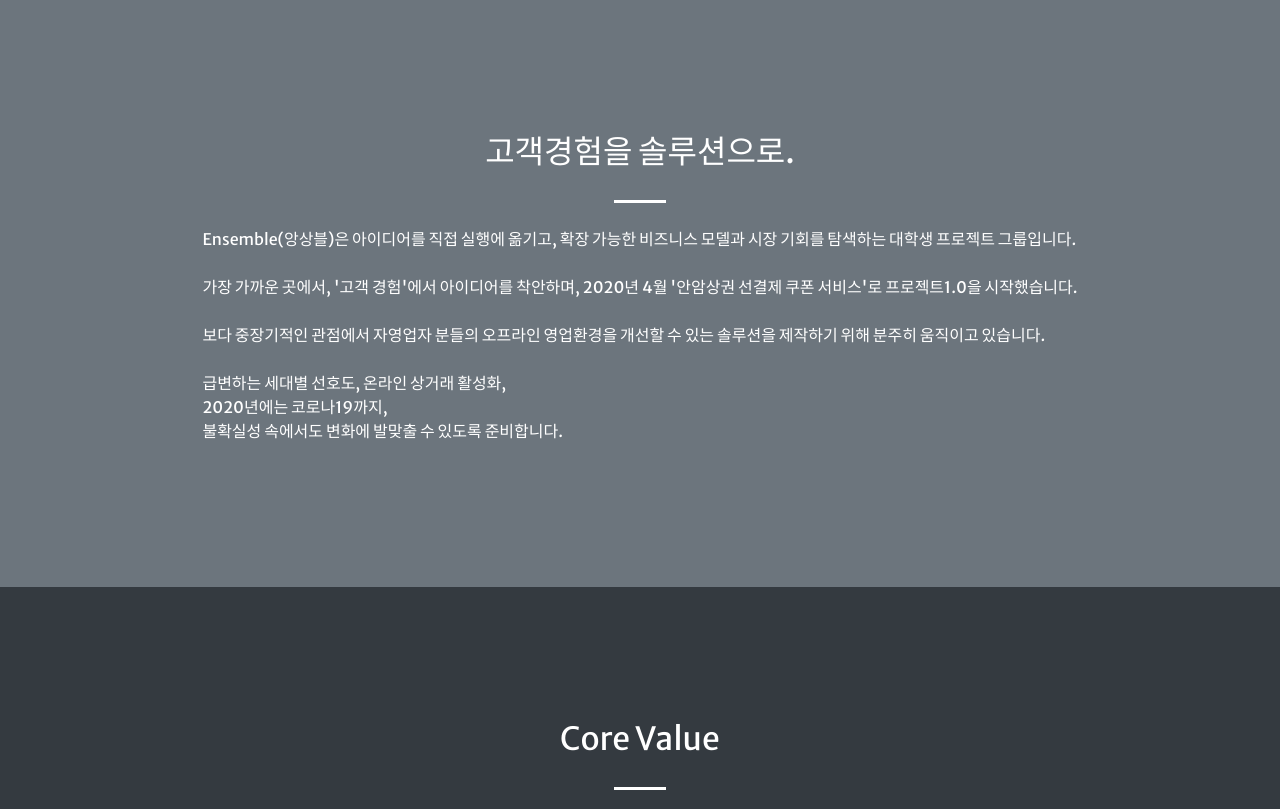
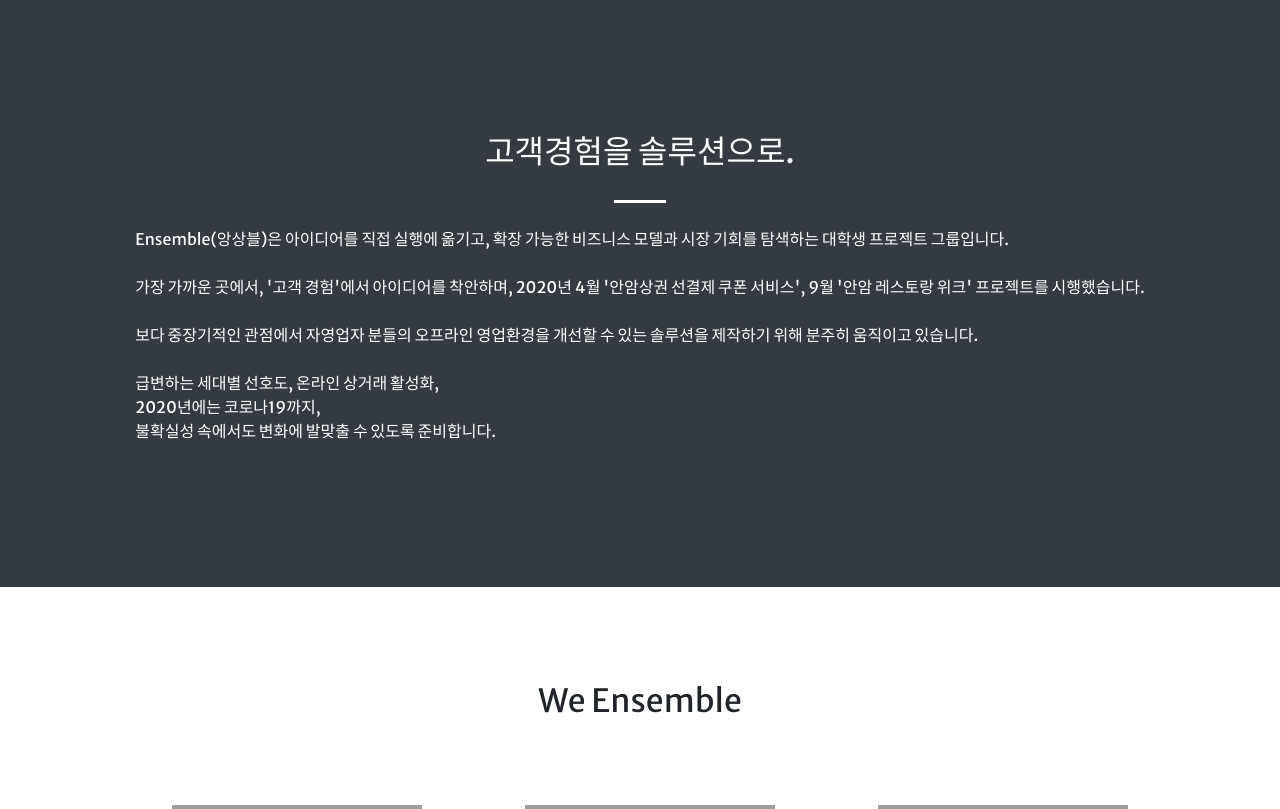
Before and after one commit to Sunny-W-Park/ensemble4publish, a Django app: page /team/ in a window 1280 px wide. Shown: the part 640-1449 px from the top of the page. Run offline with Django 3.2, Linux system fonts and the light colour scheme; some libraries are stand-ins or nearby versions; grey boxes are pictures that could not be loaded.

Commit message:
edited team page

```diff
--- a/ensemble_monday/settings.py
+++ b/ensemble_monday/settings.py
@@ -29,8 +29,7 @@ SECRET_KEY = os.environ.get('DJANGO_SECRET_KEY', '$^e7cfr2n_pob(de$fyc_zq9ij3=!p
 # SECURITY WARNING: don't run with debug turned on in production!
 DEBUG = bool( os.environ.get('DJANGO_DEBUG', True) )  #20/07/06 Django will display a standard 404 page
 
-ALLOWED_HOSTS = ['localhost', 'http://192.168.0.8:8000', '192.168.0.8', '192.168.0.179', '.herokuapp.com']
-
+ALLOWED_HOSTS = ['localhost', 'http://192.168.0.8:8000', '192.168.0.8', '192.168.0.179', '192.168.0.6',  'herokuapp.com']
 
 # Application definition
 
--- a/team/templates/team.html
+++ b/team/templates/team.html
@@ -138,7 +138,7 @@
             </div>
         </header>
 
-        <section class="page-section bg-secondary" id="banner">
+        <section class="page-section bg-dark" id="banner">
             <div class="container">
                 <div class="row justify-content-center">
                     <div class="col-lg-16 text-center">
@@ -146,7 +146,7 @@
                         <hr class="divider light my-4" />
                         <h6 class="text-white mb-16 text-left">
                             Ensemble(앙상블)은 아이디어를 직접 실행에 옮기고, 확장 가능한 비즈니스 모델과 시장 기회를 탐색하는 대학생 프로젝트 그룹입니다.</br></br>
-                            가장 가까운 곳에서, '고객 경험'에서 아이디어를 착안하며, 2020년 4월 '안암상권 선결제 쿠폰 서비스'로 프로젝트1.0을 시작했습니다.</br></br>
+                            가장 가까운 곳에서, '고객 경험'에서 아이디어를 착안하며, 2020년 4월 '안암상권 선결제 쿠폰 서비스', 9월 '안암 레스토랑 위크' 프로젝트를 시행했습니다.</br></br>
                         보다 중장기적인 관점에서 자영업자 분들의 오프라인 영업환경을 개선할 수 있는 솔루션을 제작하기 위해 분주히 움직이고 있습니다.</br></br>
 
                         급변하는 세대별 선호도, 온라인 상거래 활성화,</br>  2020년에는 코로나19까지,</br>
@@ -159,24 +159,9 @@
             </div>
         </section>
 
-        <section class="page-section bg-dark" id="banner">
-            <div class="container">
-                <div class="row justify-content-center">
-                    <div class="col-lg-8 text-center">
-                        <h2 class="text-white mt-0"> Core Value </h2>
-                        <hr class="divider light my-4" />
-                        <h4 class="text-white mb-16"> 1. 우리는 경영자이자 고객입니다. </br></br> 우리의 만족도는 곧 고객의 만족도입니다. </p>
-                        </br>
-                        <h4 class="text-white mb-16"> 2. 집중과 완성. </br></br> 최소 단위의 프로젝트에 집중해 완성된 솔루션을 제공합니다.  </p>
-                        </br>
-                        <h4 class="text-white mb-16"> 3. 빠른 실행. </br></br> 실행을 통해 검증하고, 새로운 기회를 탐색합니다.  </p>
-
-                    </div>
-                </div>
-            </div>
-        </section>
 
         <div id = "gap"></div>
+
 
     <div id="container">
 
@@ -251,16 +236,21 @@
             <div class="container">
                 <div class="row justify-content-center">
                     <div class="col-lg-8 text-center">
-                        <h2 class="mt-0">Ensemble 1.0</h2>
+                        <h2 class="mt-0">Latest Projects</h2>
                         <hr class="divider my-4" />
                     </div>
                 </div>
                 <div class="row justify-content-center">
                     <div class="col-lg-8 text-center">
-                        <i class="far fa-4x fa-smile text-primary mb-4"></i>
+                        <!--<i class="far fa-4x fa-smile text-primary mb-4"></i>-->
                         <div>
                         &nbsp;
-                        <a href="https://www.notion.so/Ensemble-Everyone-d39aa3ea8628418eb6d32cfe17143be8" target="blank"> 안암상권 선결제 쿠폰 서비스 </a>
+                        <a href="http://www.projectensemble.kr/" target="blank"> [2.0] 안암 레스토랑 위크 </a>
+                    &nbsp;
+                    </br>
+                    &nbsp;
+                    </br>
+                        <a href="https://www.notion.so/Ensemble-Everyone-d39aa3ea8628418eb6d32cfe17143be8" target="blank"> [1.0] 안암상권 선결제 쿠폰 서비스 </a>
                         </div>
                     </div>
                 </div>
```
Also changed, not shown: 2 other files.
